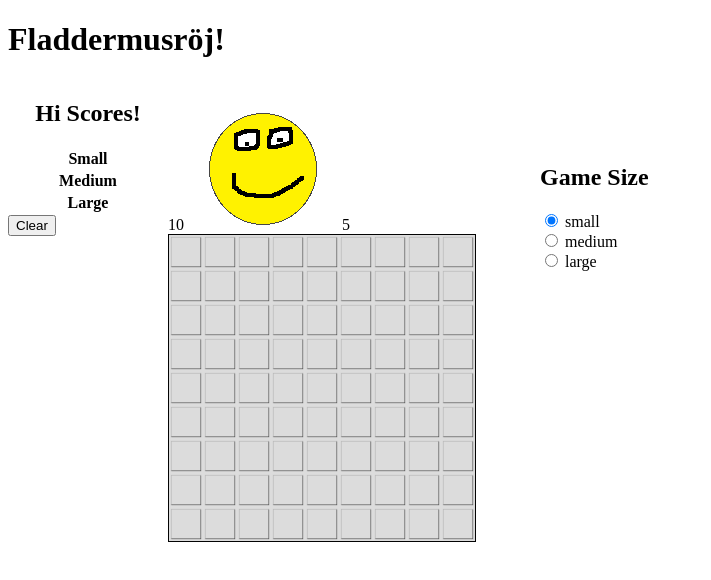
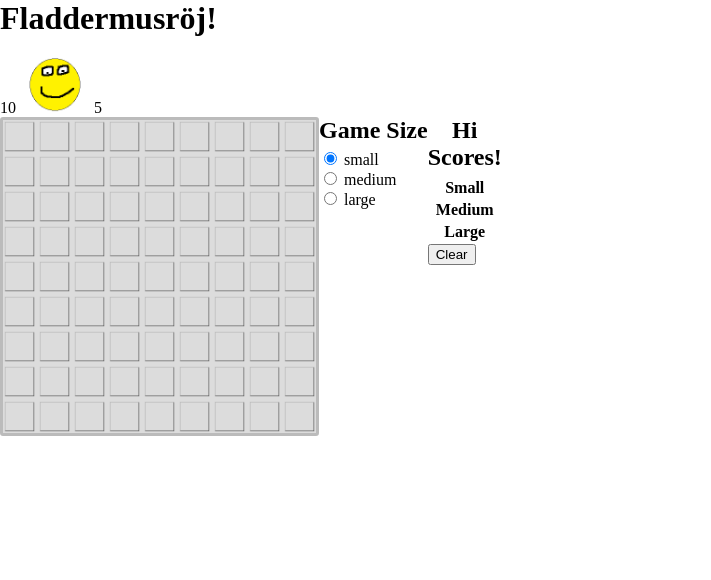
Before and after one commit to chreekat/Hangular, a plain HTML site: page traditional/index.html in a window 1280 px wide. Shown: the whole page, without its empty margins (0-711 px from the left). Drawn offline with Linux system fonts and the light colour scheme.

Commit message:
Restructure index and style it. Also style game table

```diff
--- a/traditional/fladdermus.js
+++ b/traditional/fladdermus.js
@@ -90,7 +90,7 @@ fladdermus.directive("timer", function($interval) {
 
 fladdermus.directive('boardCell', function() {
     return {
-        restrict: 'E',
+        restrict: 'EA',
         templateUrl: 'boardCell.html',
         controller: function ($scope) {
             $scope.cell.flag = 'none';
--- a/traditional/index.html
+++ b/traditional/index.html
@@ -16,29 +16,28 @@
     <script src="fladdermus.js"></script>
 </head>
 <body>
+    <div class="pageHeader">
+        <div class="gameInfo">
             <h1>Fladdermusröj!</h1>
-
-    <div class="hiScores">
-        <hi-scores></hi-scores>
-    </div>
-    <div class="gameContainer">
-        <div style="float: left;">
-            <div>
             <score>{{m.gameBoard.numMice - m.flagged}}</score>
             <smiley-face ng-click="resetGame()" ruhroh="m.pressed && m.gameon"
                     game-status="{{m.gameStatus}}">
             </smiley-face>
             <timer></timer>
         </div>
+    </div>
+    <div class="pageContainer">
+        <div class="gameContainer">
 
             <div ng-mouseleave="m.gameon = false"
                      ng-mouseenter="m.gameon = true"
                      class="boardContainer"
             >
-                <div ng-repeat="row in m.gameBoard.rows">
-                    <board-cell gameStatus="gameStatus" ng-repeat="cell in row.cells">
-                </div>
-            </div>
+                <table class="gameBoard">
+                    <tr ng-repeat="row in m.gameBoard.rows">
+                        <td board-cell gameStatus="gameStatus" ng-repeat="cell in row.cells"></td>
+                    </tr>
+                </table>
             </div>
         </div>
         <div class="gameControls">
@@ -48,5 +47,9 @@
             <label for="radioGameSize{{size}}">{{size}}</label>
             <br ng-repeat-end>
         </div>
+        <div class="hiScores">
+            <hi-scores></hi-scores>
+        </div>
+    </div>
 </body>
 </html>
--- a/traditional/smiley.html
+++ b/traditional/smiley.html
@@ -1,3 +1,3 @@
-<span>
-    <img draggable="false" ng-src="{{imgSrc()}}">
+<span class="smiley">
+    <img class="smiley" draggable="false" ng-src="{{imgSrc()}}">
 </span>
--- a/traditional/style.css
+++ b/traditional/style.css
@@ -1,25 +1,78 @@
+/* Minor reset */
+body {
+    border: 0;
+    padding: 0;
+    margin: 0;
+}
+h1, h2 {
+    margin-top: 0;
+    margin-bottom: 0.2em;
+}
+
+/* top level layout */
+div.gameContainer {
+    float: left;
+}
 div.hiScores {
     float: left;
 }
-
-div.gameContainer {
-    margin: auto;
+div.gameControls {
+    float: left;
+}
+div.gameInfo {
+    position: fixed;
+    right: 0;
+    left: 0;
+    background: white;
+}
+div.pageHeader {
+    /* Sadly, this must be computed by commenting out div.gameInfo's
+     * "position: fixed" and inspecting its natural height.
+     *
+     * Alternatively, I could put in a hidden shim div that holds the same
+     * contents as div.gameInfo... */
+    height: 117px;
 }
 
-div.boardContainer {
-    font-size: 0;
-    border: 1px solid #030303;
+/* TODO: Determine if there's a better way to do this.
+ *
+ * "This" is giving a table a rounded border, giving cells individual
+ * borders, and disabling the outer border of cells on the outside of the
+ * table.
+ *
+ * Giving a table a rounded border seems to require keeping
+ * border-collapse: separate. Then each outside edge must be processed to
+ * remove its border. */
+table.gameBoard {
+    border-collapse: separate;
+    border-spacing: 0;
+    border: 3px #BBBBBB solid;
+    border-radius: 3px;
+}
+.gameBoard td {
+    padding: 0;
+    border: 1px solid #dcdcdc;
+}
+.gameBoard td:last-child {
+    border-right: 0;
+}
+.gameBoard td:first-child {
+    border-left: 0;
+}
+.gameBoard tr:first-child td {
+    border-top: 0;
+}
+.gameBoard tr:last-child td {
+    border-bottom: 0;
 }
 
-div.gameControls {
+/* float cell img to get it out of flow. With nothing in flow, the table
+ * cells shrink to fit the image. */
+img.boardCell {
+    width: 33px;
     float: left;
-    margin: 4em 0 1em 4em;
 }
 
-img.boardCell {
-    width: 34px;
+img.smiley {
+    width: 70px;
 }
-
-table.hiScores--table {
-    min-width: 10em;
-}
```
Lines whose indentation alone changed are shown as unchanged.
